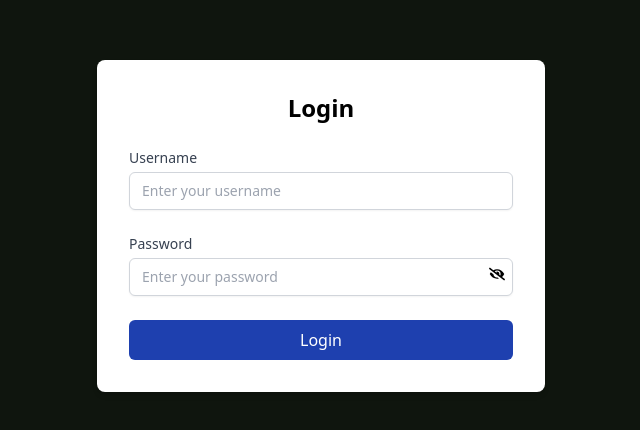
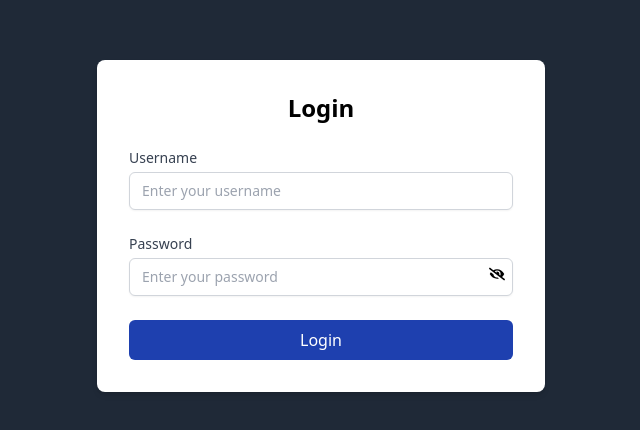
Before and after one commit to Nandha107/turff-admin-panel, a React (Vite) app: page /login in a window 1280 px wide. Shown: the part 174-604 px from the top of the page, without its empty margins (319-959 px from the left). Built offline with nearby package versions, Linux system fonts and the light colour scheme; no server answers.

Commit message:
bug test

```diff
--- a/tailwind.config.js
+++ b/tailwind.config.js
@@ -17,10 +17,10 @@ export default {
       },
       colors: {
         primary: {
-            light: '#0f150e', // Light gray for light mode
-          dark: '#0f150e', // Dark mode primary color
-          //   light: '#f5f5f5', // Light gray for light mode
-          // dark: '#1f2937', // Dark mode primary color
+          //   light: '#0f150e', // Light gray for light mode
+          // dark: '#0f150e', // Dark mode primary color
+            light: '#f5f5f5', // Light gray for light mode
+          dark: '#1f2937', // Dark mode primary color
         },
         secondary: {
           light: '#febc12', // New light mode secondary color (light blue-gray)
```
